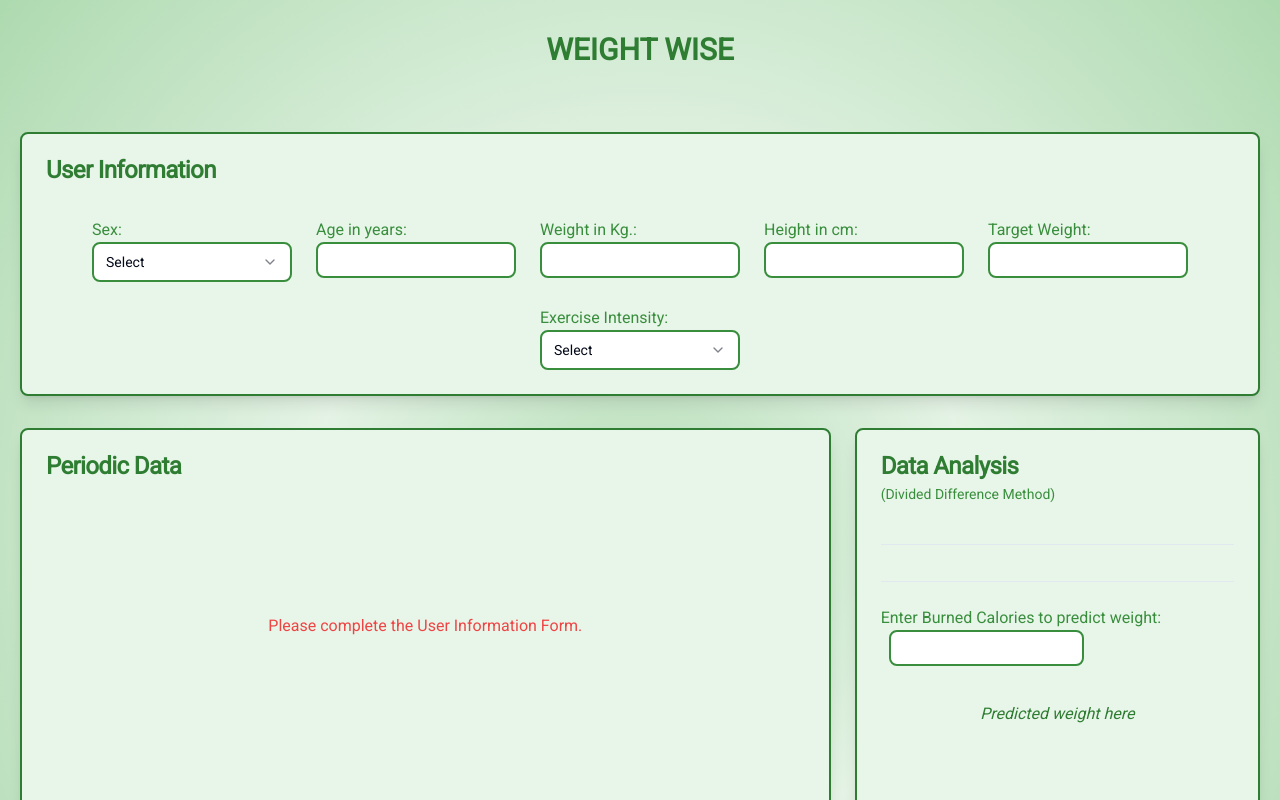
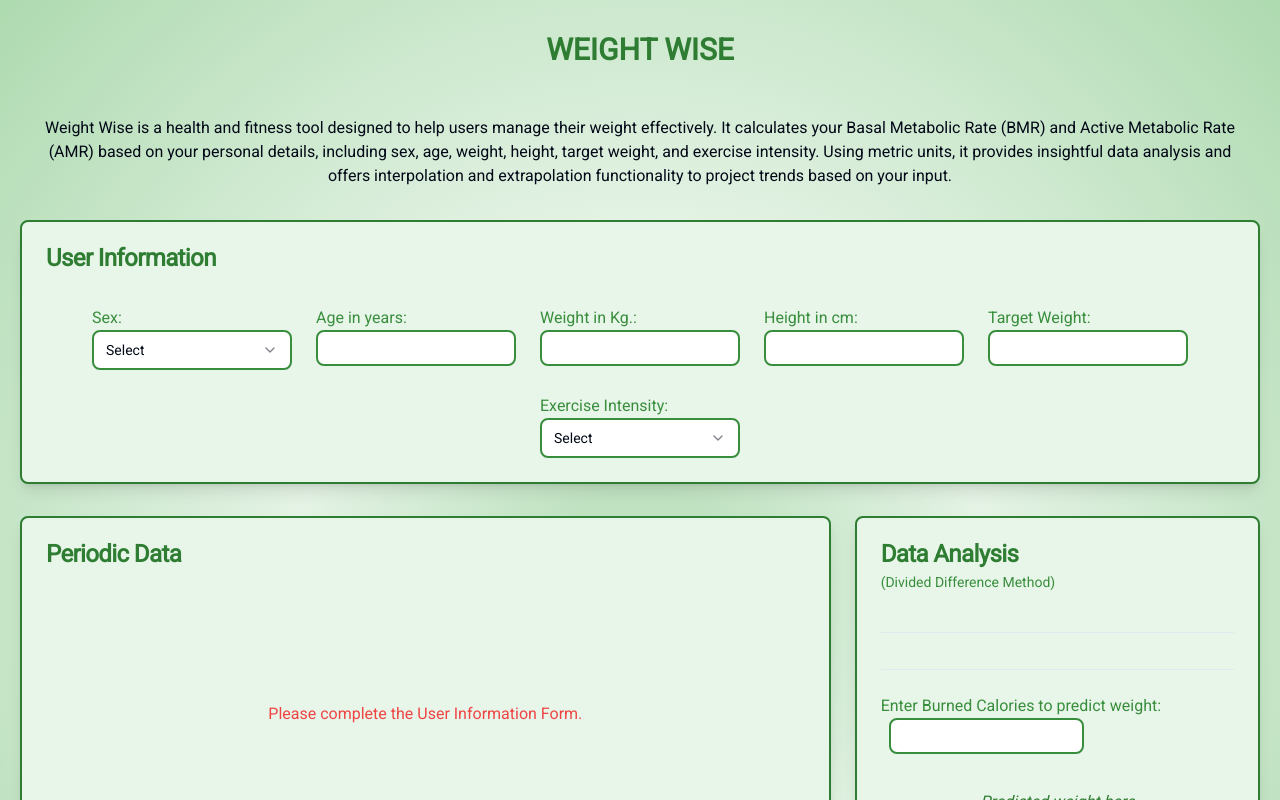
Before and after one commit to vaebelle/Weight-Wise, a Next.js app: page / in a window 1280 px wide. Shown: the top 800 px of the page. Built offline with nearby package versions, Linux system fonts and the light colour scheme.

Commit message:
Update: improved bar chart tooltip, removed bar chart legend, changed color of bars, fixed NaN issue, added web-app description

```diff
--- a/app/page.jsx
+++ b/app/page.jsx
@@ -1,6 +1,8 @@
 "use client";
 
+import { BarChart } from "@tremor/react";
 import { useEffect, useState } from "react";
+import { Button } from "../components/ui/button";
 import {
   Card,
   CardContent,
@@ -8,6 +10,17 @@ import {
   CardHeader,
   CardTitle,
 } from "../components/ui/card";
+import { Label } from "../components/ui/label";
+import { RadioGroup, RadioGroupItem } from "../components/ui/radio-group";
+import {
+  Select,
+  SelectContent,
+  SelectGroup,
+  SelectItem,
+  SelectLabel,
+  SelectTrigger,
+  SelectValue,
+} from "../components/ui/select";
 import {
   Table,
   TableBody,
@@ -16,27 +29,14 @@ import {
   TableHeader,
   TableRow,
 } from "../components/ui/table";
-import { BarChart } from "@tremor/react";
-import { Label } from "../components/ui/label";
-import { RadioGroup, RadioGroupItem } from "../components/ui/radio-group";
-import { Button } from "../components/ui/button";
-import {
-  Select,
-  SelectGroup,
-  SelectLabel,
-  SelectContent,
-  SelectItem,
-  SelectTrigger,
-  SelectValue,
-} from "../components/ui/select";
-import { Description } from "@headlessui/react";
 
 import { Separator } from "../components/ui/separator";
 
 // Import the interpolation function
+import { cx } from "class-variance-authority";
+import { calculateAMR } from "./amr";
+import { calculateBMR } from "./bmr";
 import { dividedDifference } from "./dividedDifference";
-import { calculateBMR } from "./bmr";
-import { calculateAMR } from "./amr";
 
 export default function MainPage() {
   const [sex, setSex] = useState("");
@@ -53,6 +53,23 @@ export default function MainPage() {
   const [isFormComplete, setIsFormComplete] = useState(false);
   const [bmr, setBMR] = useState(null);
   const [amr, setAMR] = useState(null);
+
+  const customTooltip = ({ active, payload }) => {
+    if (!active || !payload || !payload.length) return null;
+
+    const data = payload[0].payload; // Extract data for the active bar
+
+    return (
+      <div className="flex flex-col w-52 rounded-lg border border-gray-300 bg-white p-2 shadow-lg text-center">
+        <div className="font-semibold text-gray-700">{data.calorie} kcal</div>
+        <hr className="my-1 border-gray-300" />
+        <div className="flex justify-between text-gray-600">
+          <span>Weight:</span>
+          <span>{data.Weight} kg</span>
+        </div>
+      </div>
+    );
+  };
 
   const handleRadiobutton = (value) => {
     setTimeInterval(value);
@@ -116,7 +133,7 @@ export default function MainPage() {
   }
 
   useEffect(() => {
-    // Calculate BMR only when valid inputs are present
+    // Ensure all inputs are valid before calculating
     if (sex && weight > 0 && height > 0 && age > 0) {
       const input = {
         sex,
@@ -124,14 +141,20 @@ export default function MainPage() {
         height: parseFloat(height),
         age: parseInt(age, 10),
       };
+
       const calculatedBMR = calculateBMR(input);
       setBMR(calculatedBMR);
 
-      // Calculate AMR based on BMR and selected intensity level
-      const calculatedAMR = calculateAMR(calculatedBMR, parseFloat(ex_int));
-      setAMR(calculatedAMR);
+      // Calculate AMR only if exercise intensity is valid
+      if (ex_int > 0) {
+        const calculatedAMR = calculateAMR(calculatedBMR, parseFloat(ex_int));
+        setAMR(calculatedAMR);
+      }
+    } else {
+      setBMR(null); // Reset BMR if inputs are invalid
+      setAMR(null); // Reset AMR if inputs are invalid
     }
-  }, [sex, weight, height, age, ex_int]); // Recalculate when any of these values change
+  }, [sex, weight, height, age, ex_int]);
 
   return (
     <>
@@ -141,6 +164,18 @@ export default function MainPage() {
             WEIGHT WISE
           </label>
         </div>
+        <div className="mx-5 sm:mx-10 mt-4 text-center">
+          <p>
+            Weight Wise is a health and fitness tool designed to help users
+            manage their weight effectively. It calculates your Basal Metabolic
+            Rate (BMR) and Active Metabolic Rate (AMR) based on your personal
+            details, including sex, age, weight, height, target weight, and
+            exercise intensity. Using metric units, it provides insightful data
+            analysis and offers interpolation and extrapolation functionality to
+            project trends based on your input.
+          </p>
+        </div>
+
         {/* User Information Form */}
         <Card className="border-2 border-[#2E7D32] mx-5 mt-8 bg-[#E8F5E9] shadow-lg">
           <CardHeader>
@@ -362,7 +397,7 @@ export default function MainPage() {
             <CardContent>
               <Separator className="my-4" />
               <div className="flex justify-between mt-5">
-                {bmr && amr && (
+                {bmr !== null && amr !== null && (
                   <>
                     <div className="flex-1 text-center text-[#388E3C]">
                       <label className="font-semibold">Your BMR:</label>
@@ -446,12 +481,14 @@ export default function MainPage() {
             </CardHeader>
             <CardContent>
               <BarChart
-                className="h-80 w-full"
+                className={cx("h-80 w-full fill-[#4da851]")}
                 data={chartdata}
                 index="calorie"
                 yAxisLabel="Weight (kg)"
                 xAxisLabel="Burned Calories (kcal)"
                 categories={["Weight"]}
+                customTooltip={customTooltip}
+                showLegend={false}
                 onValueChange={(v) => console.log(v)}
               />
             </CardContent>
```
